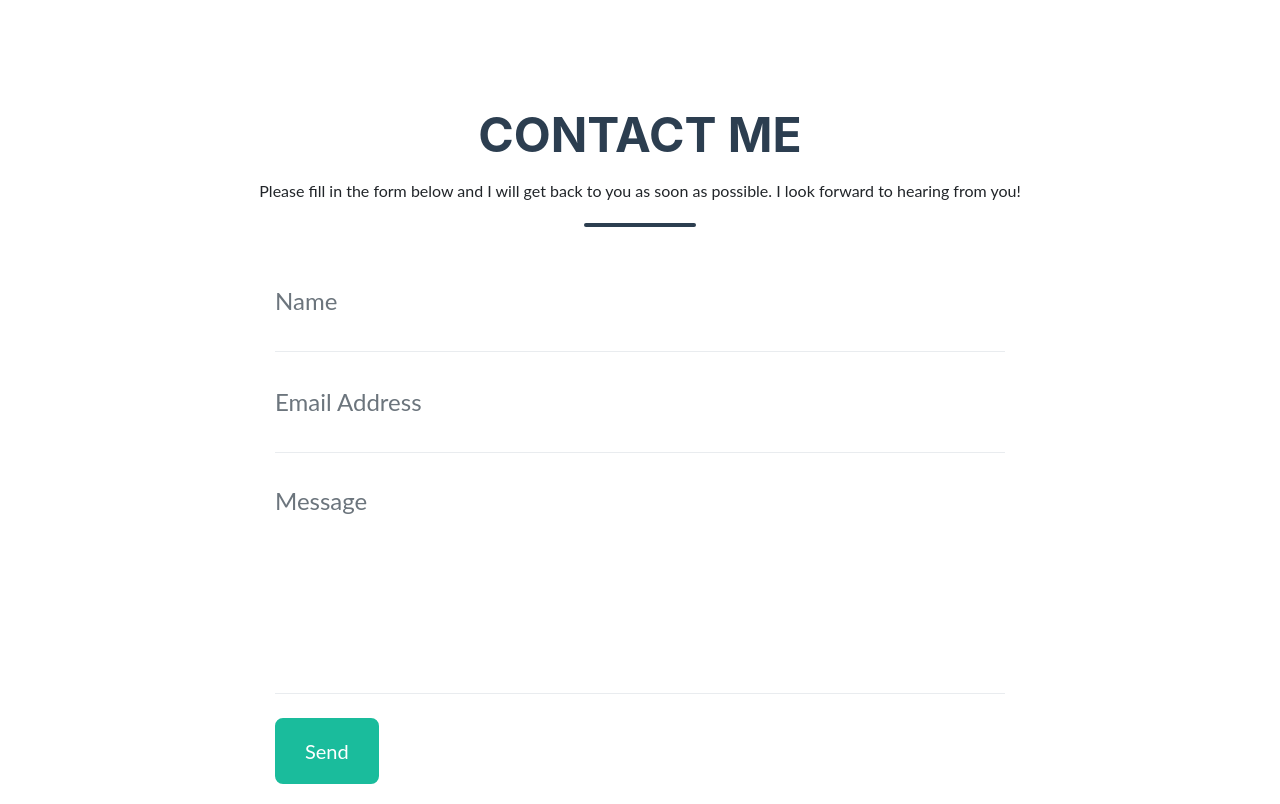
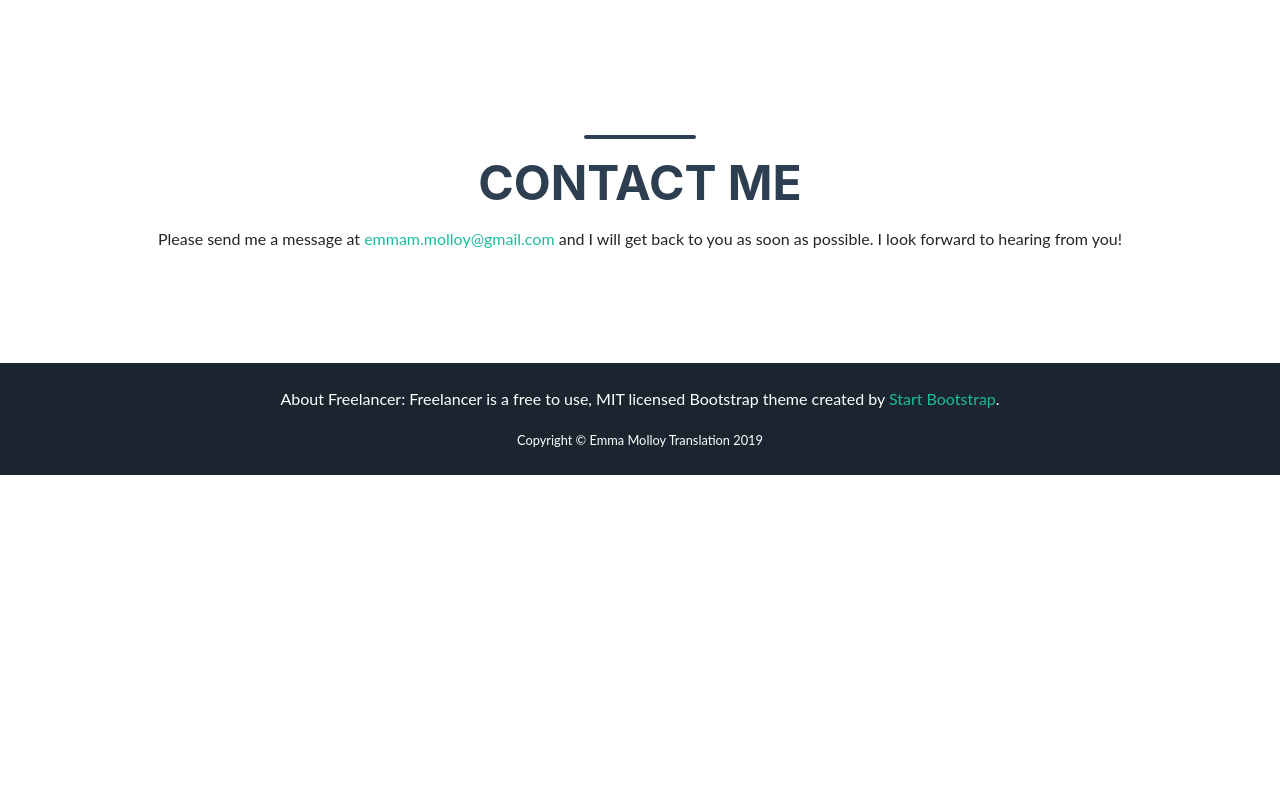
Before and after one commit to emmammolloy/emmammolloy.github.io, a website with bundled scripts: page index.html in a window 1280 px wide. Shown: the part 4760-5564 px from the top of the page. After the commit the page ends 5235 px from the top, so only its background shows below. Built offline with nearby package versions, Linux system fonts and the light colour scheme.

Commit message:
Contact form deleted

```diff
--- a/index.html
+++ b/index.html
@@ -310,49 +310,14 @@
   <section class="page-section" id="contact">
     <div class="container">
 
+      <!-- Icon Divider -->
+      <div class="divider-custom">
+        <div class="divider-custom-line"></div>
+      </div>
+
       <!-- Contact Section Heading -->
       <h1 class="page-section-heading text-center text-uppercase text-secondary mb-0">Contact Me</h1>
-      <br><center><p>Please fill in the form below and I will get back to you as soon as possible. I look forward to hearing from you!</p></center>
-          <!-- Icon Divider -->
-          <div class="divider-custom">
-            <div class="divider-custom-line"></div>
-          </div>
-
-          <!-- Contact Section Form -->
-          <div class="row">
-            <div class="col-lg-8 mx-auto">
-              <!-- To configure the contact form email address, go to mail/contact_me.php and update the email address in the PHP file on line 19. -->
-              <form name="sentMessage" id="contactForm" novalidate="novalidate">
-                <div class="control-group">
-                  <div class="form-group floating-label-form-group controls mb-0 pb-2">
-                    <label>Name</label>
-                    <input class="form-control" id="name" type="text" placeholder="Name" required="required" data-validation-required-message="Please enter your name.">
-                    <p class="help-block text-danger"></p>
-                  </div>
-                </div>
-                <div class="control-group">
-                  <div class="form-group floating-label-form-group controls mb-0 pb-2">
-                    <label>Email Address</label>
-                    <input class="form-control" id="email" type="email" placeholder="Email Address" required="required" data-validation-required-message="Please enter your email address.">
-                    <p class="help-block text-danger"></p>
-                  </div>
-                </div>
-                <div class="control-group">
-                  <div class="form-group floating-label-form-group controls mb-0 pb-2">
-                    <label>Message</label>
-                    <textarea class="form-control" id="message" rows="5" placeholder="Message" required="required" data-validation-required-message="Please enter a message."></textarea>
-                    <p class="help-block text-danger"></p>
-                  </div>
-                </div>
-                <br>
-                <div id="success"></div>
-                <div class="form-group">
-                  <button type="submit" class="btn btn-primary btn-xl" id="sendMessageButton">Send</button>
-                </div>
-              </form>
-            </div>
-          </div>
-
+      <br><center><p>Please send me a message at <a href="mailto:emmam.molloy@gmail.com">emmam.molloy@gmail.com</a> and I will get back to you as soon as possible. I look forward to hearing from you!</p></center>
         </div>
       </section>
 
```
